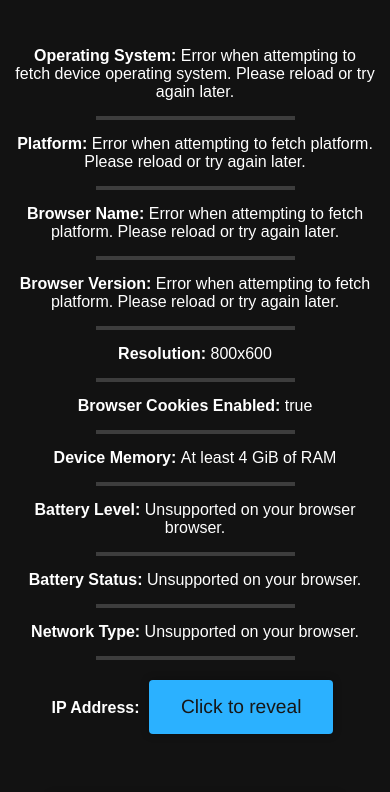
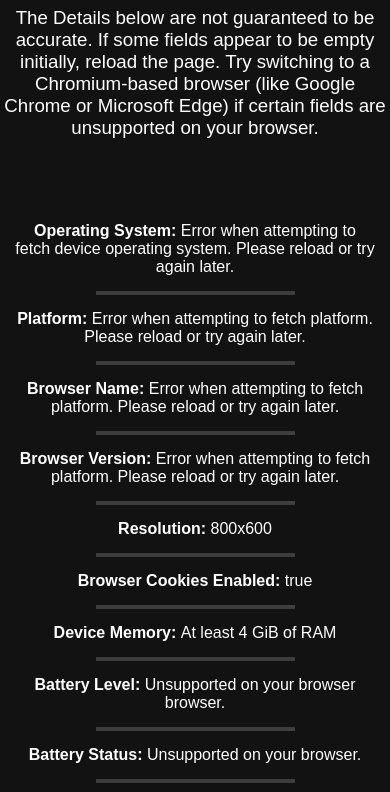
Before and after one commit to ValiantWind/Device-Details, a plain HTML site: page index.html in a window 390 px wide. Shown: the part 121-913 px from the top of the page. Drawn offline with nearby package versions, Linux system fonts and the light colour scheme; no server answers; a web font is replaced by a local one.

Commit message:
mobile UI fixies

```diff
--- a/index.html
+++ b/index.html
@@ -17,7 +17,7 @@
 		<a href="https://github.com/ValiantWind/Device-Details">
 			<h2 align="center">Open-source</h2>
 		</a>
-		<h3 align="center">The Details below are not guaranteed to be accurate. If some fields appear to be empty initially, reload the page.</h3>
+		<h3 align="center">The Details below are not guaranteed to be accurate. If some fields appear to be empty initially, reload the page. Try switching to a Chromium-based browser (like Google Chrome or Microsoft Edge) if certain fields are unsupported on your browser.</h3>
 		<br>
 
 		<h4 class="divider" align="center" id="deviceOS"><strong>Operating System: </strong>Error when attempting to fetch device operating system. Please reload or try again later.</h4>
--- a/script.js
+++ b/script.js
@@ -84,7 +84,7 @@ if (navigator.connection === undefined || !networkConnectionType) {
 }
 
 async function displayBatteryLevelAsync() {
-	if (!navigator.getBattery() || (navigator.getBattery() === undefined) || navigator.getBattery === undefined) {
+	if (!navigator.getBattery) {
 		batteryStatus.innerHTML = "<strong>Battery Status: </strong>Unsupported on your browser";
 		batteryLevel.innerHTML = "<strong>Battery Level: </strong>Unsupported on your browser";
 		return;
--- a/style.css
+++ b/style.css
@@ -21,7 +21,7 @@ body {
 }
 .main{
     width: 100%;
-    height: 100vh;
+    height: 100%;
     display: flex;
     justify-content: center;
     align-items: center;
```
